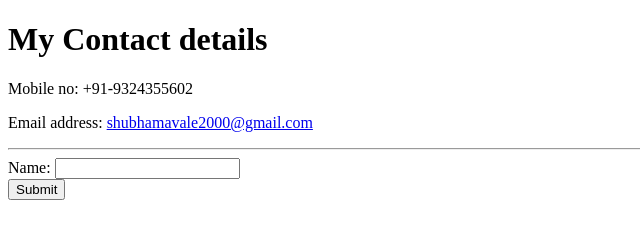
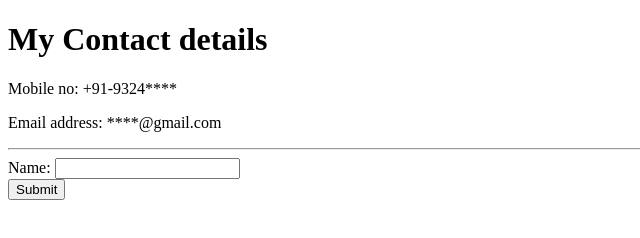
Before and after one commit to shubhamnavale2000/cv, a plain HTML site: page contact.html in a window 1280 px wide. Shown: the whole page, without its empty margins (0-640 px from the left). Drawn offline with Linux system fonts and the light colour scheme.

Commit message:
updating contact details

```diff
--- a/contact.html
+++ b/contact.html
@@ -8,10 +8,10 @@
 </head>
 <body>
     <h1>My Contact details</h1>
-    <p>Mobile no: +91-9324355602</p>
-    <p>Email address: <a href="shubhamavale2000@gmail.com">shubhamavale2000@gmail.com</a></p>
+    <p>Mobile no: +91-9324****</p>
+    <p>Email address: ****@gmail.com</p>
     <hr>
-    <form action="mailto:snavale.storge@gmail.com" method="post">
+    <form action="index.html" method="post">
         <label for="">Name:</label>
         <input type="text">
         <br>
```
